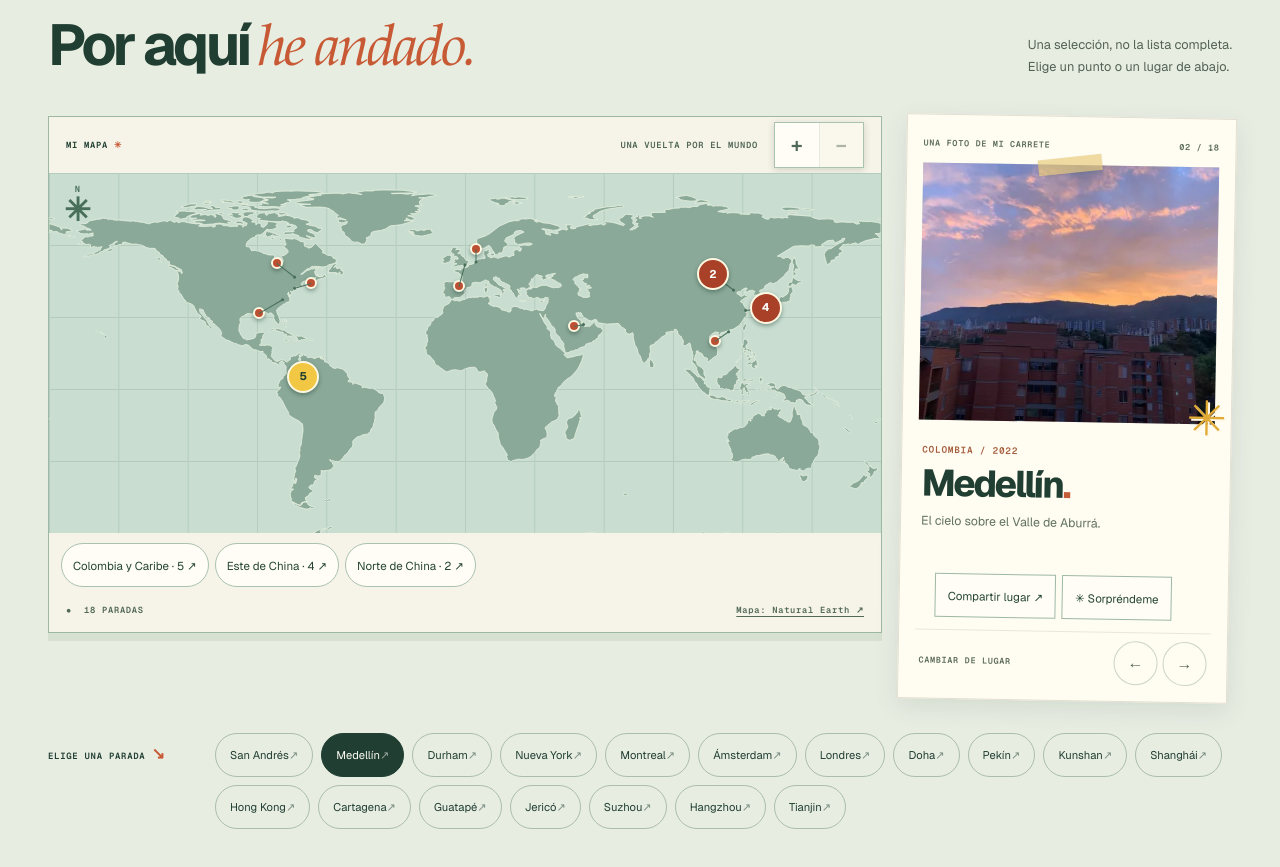
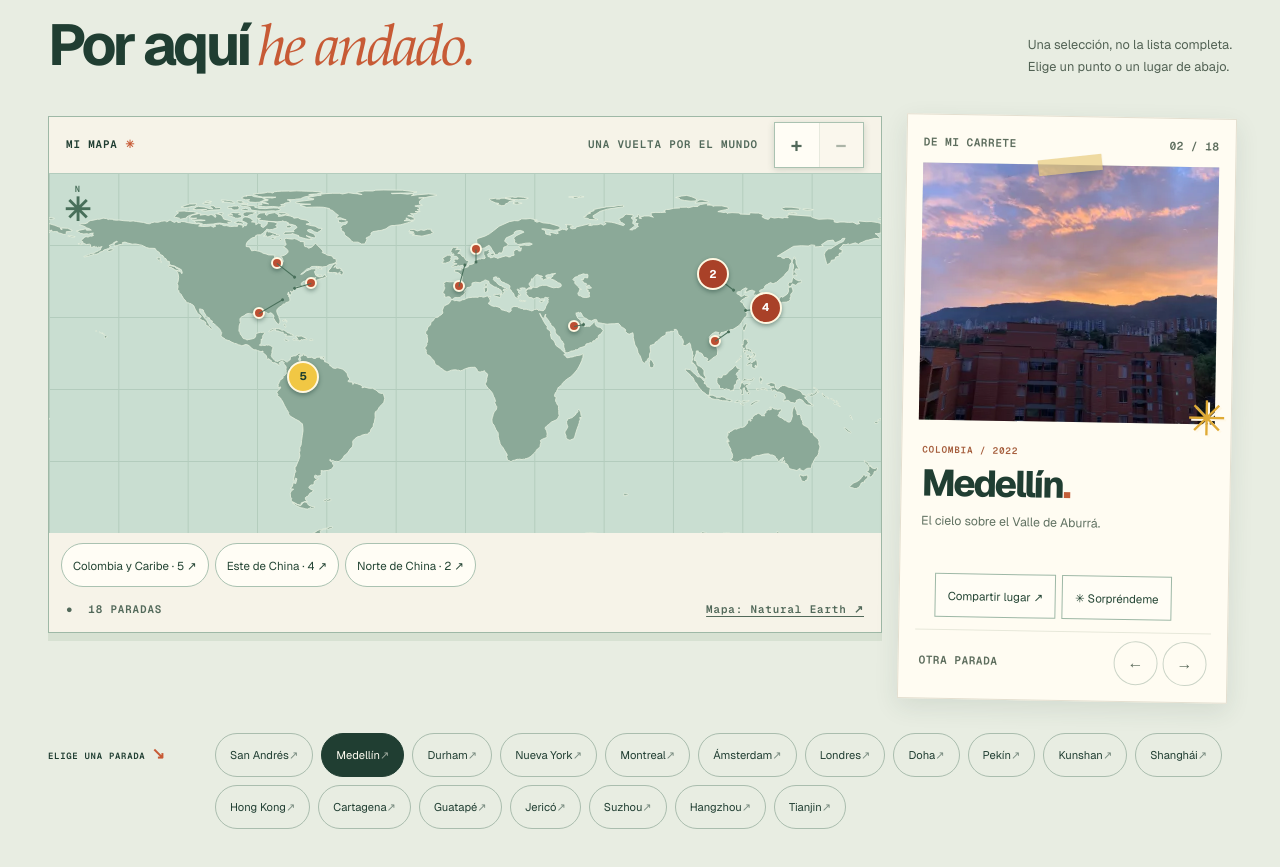
Before and after one commit to nicolasv8/nicolasv8.github.io, a Next.js app: page /mapa in a window 1280 px wide. Shown: the part 904-1771 px from the top of the page. Built offline with nearby package versions, Linux system fonts and the light colour scheme.

Commit message:
Improve map legibility and clarify Jericó

```diff
--- a/app/mapa/mapa.css
+++ b/app/mapa/mapa.css
@@ -248,7 +248,7 @@
   justify-content: space-between;
   align-items: center;
   gap: 12px;
-  font: 600 .55rem / 1.4 var(--font-geist-mono), monospace;
+  font: 600 .68rem / 1.4 var(--font-geist-mono), monospace;
   letter-spacing: .08em;
   color: #52695a;
 }
@@ -257,6 +257,9 @@
 }
 .travel-map-bar > span span {
   color: var(--travel-orange);
+}
+.travel-map-return-short {
+  display: none;
 }
 .travel-map-foot a {
   text-decoration: underline;
@@ -421,8 +424,8 @@
   align-items: center;
   justify-content: space-between;
   gap: 10px;
-  font: 600 .53rem / 1.4 var(--font-geist-mono), monospace;
-  letter-spacing: .08em;
+  font: 600 .7rem / 1.4 var(--font-geist-mono), monospace;
+  letter-spacing: .04em;
   color: #5d6d5d;
 }
 .travel-postcard-heading {
@@ -719,7 +722,7 @@
     min-height: 38px;
     padding-inline: 12px;
     gap: 8px;
-    font-size: .6rem;
+    font-size: .65rem;
     letter-spacing: .02em;
   }
   .travel-map-bar > span,
@@ -731,6 +734,12 @@
     padding-inline: 8px;
     font-size: .65rem;
     white-space: nowrap;
+  }
+  .travel-map-return-long {
+    display: none;
+  }
+  .travel-map-return-short {
+    display: inline;
   }
   .travel-map-bar-caption {
     display: none;
--- a/components/travel-map.tsx
+++ b/components/travel-map.tsx
@@ -368,8 +368,14 @@ export function TravelMap() {
                     className="travel-map-return"
                     ref={backRef}
                     onClick={returnToWorld}
+                    aria-label="Volver al mapa del mundo"
                   >
-                    ← Volver al mundo
+                    <span className="travel-map-return-long" aria-hidden="true">
+                      ← Volver al mundo
+                    </span>
+                    <span className="travel-map-return-short" aria-hidden="true">
+                      ← Mundo
+                    </span>
                   </button>
                 )}
               </div>
@@ -576,7 +582,7 @@ export function TravelMap() {
 
             <article className="travel-postcard" aria-label="Lugar seleccionado" ref={postcardRef}>
               <div className="travel-postcard-heading">
-                <span>UNA FOTO DE MI CARRETE</span>
+                <span>DE MI CARRETE</span>
                 <span>
                   {String(selectedIndex + 1).padStart(2, "0")} /{" "}
                   {String(travelPlaces.length).padStart(2, "0")}
@@ -646,7 +652,7 @@ export function TravelMap() {
                 </span>
               </div>
               <div className="travel-postcard-nav">
-                <span>CAMBIAR DE LUGAR</span>
+                <span>OTRA PARADA</span>
                 <div>
                   <button
                     type="button"
--- a/lib/travel.ts
+++ b/lib/travel.ts
@@ -202,9 +202,9 @@ export const travelPlaces: TravelPlace[] = [
     latitude: 5.792,
     longitude: -75.786,
     image: "/images/travel/jerico.webp",
-    imageAlt: "Árboles junto a una zona verde en Jericó",
+    imageAlt: "Árboles junto a una zona verde en el municipio de Jericó",
     photoPosition: "50% 100%",
-    note: "Un rincón verde en Jericó.",
+    note: "Un rincón verde en el municipio de Jericó.",
   },
   {
     id: "suzhou",
```
